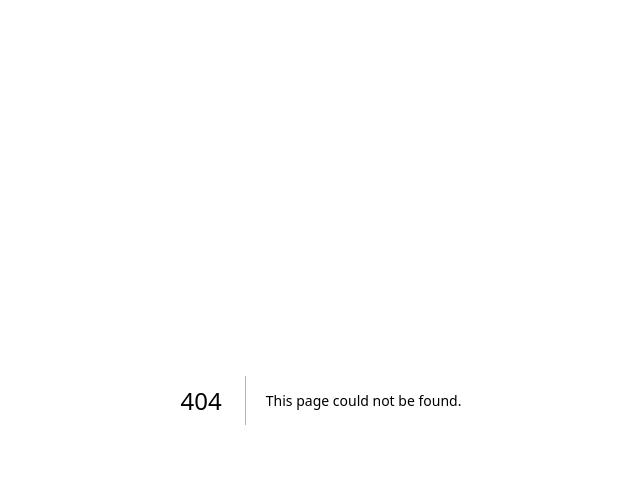
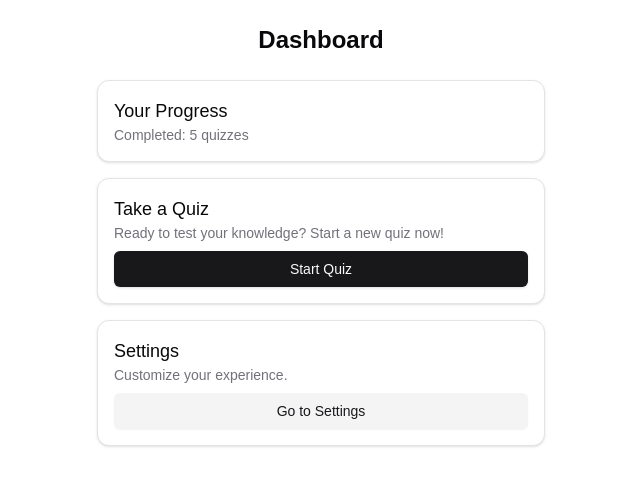
Before and after one commit to Lee-Dongwook/Next-PWA-Quiz, a Next.js app: page /dashboard in a window 1280 px wide. Before the commit this address had no page. Shown: the top 486 px of the page, without its empty margins (319-959 px from the left). Built offline with nearby package versions, Linux system fonts and the light colour scheme.

Commit message:
feat : Dashboard

```diff
--- /dev/null
+++ b/src/app/dashboard/page.tsx
@@ -0,0 +1,40 @@
+import { Card } from '@/components/ui/card';
+import { Button } from '@/components/ui/button';
+
+export default function Dashboard() {
+  return (
+    <main className="flex flex-col items-center justify-start min-h-screen p-6 bg-background">
+      <h1 className="text-2xl font-bold text-foreground mb-6">Dashboard</h1>
+
+      <div className="w-full max-w-md space-y-4">
+        {/* Stats Card */}
+        <Card className="p-4">
+          <h2 className="text-lg font-medium text-foreground">Your Progress</h2>
+          <p className="text-sm text-muted-foreground">Completed: 5 quizzes</p>
+        </Card>
+
+        {/* Action Card */}
+        <Card className="p-4">
+          <h2 className="text-lg font-medium text-foreground">Take a Quiz</h2>
+          <p className="text-sm text-muted-foreground">
+            Ready to test your knowledge? Start a new quiz now!
+          </p>
+          <Button variant="default" className="mt-2 w-full">
+            Start Quiz
+          </Button>
+        </Card>
+
+        {/* Settings */}
+        <Card className="p-4">
+          <h2 className="text-lg font-medium text-foreground">Settings</h2>
+          <p className="text-sm text-muted-foreground">
+            Customize your experience.
+          </p>
+          <Button variant="secondary" className="mt-2 w-full">
+            Go to Settings
+          </Button>
+        </Card>
+      </div>
+    </main>
+  );
+}
--- a/src/app/page.tsx
+++ b/src/app/page.tsx
@@ -1,8 +1,16 @@
+'use client';
+import { useRouter } from 'next/navigation';
 import { Button } from '@/components/ui/button';
 import { Card } from '@/components/ui/card';
 import { Input } from '@/components/ui/input';
 
 export default function HomePage() {
+  const router = useRouter();
+
+  const handleGetStarted = () => {
+    router.push('/dashboard');
+  };
+
   return (
     <main className="flex flex-col items-center justify-center min-h-screen p-4 bg-background">
       <h1 className="text-2xl font-bold text-foreground mb-4 text-center">
@@ -18,7 +26,7 @@ export default function HomePage() {
           placeholder="Enter your name"
           className="mb-3 text-sm"
         />
-        <Button variant="default" className="w-full">
+        <Button variant="default" className="w-full" onClick={handleGetStarted}>
           Get Started
         </Button>
       </Card>
```
